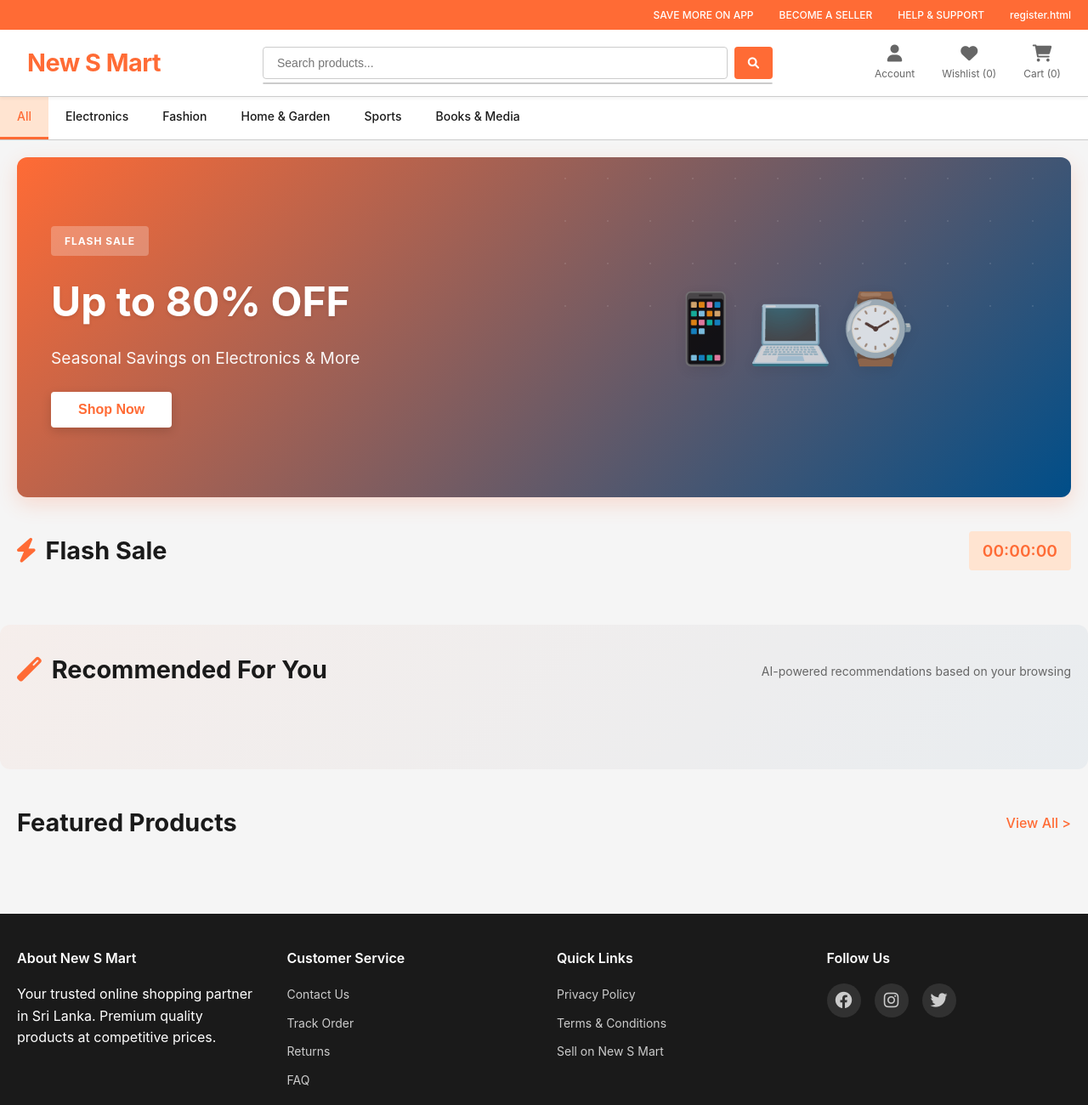
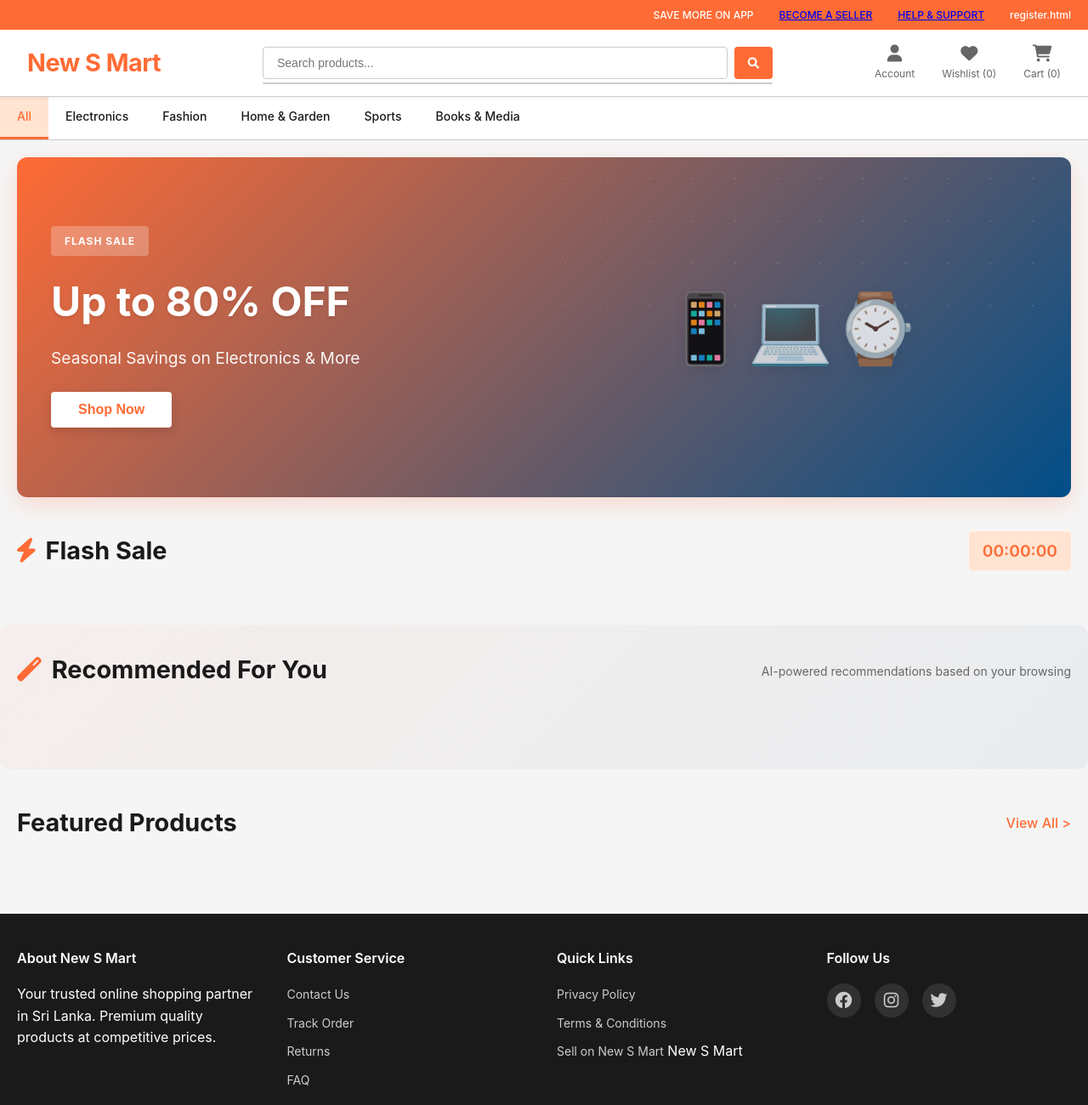
Before and after one commit to NewSMart93/New-S-Mart-Shop, a plain HTML site: page index.html in a window 1280 px wide. Shown: the top 1300 px of the page at 85% size. Drawn offline with Linux system fonts and the light colour scheme.

Commit message:
Add proper links for seller and support navigation

```diff
--- a/index.html
+++ b/index.html
@@ -11,8 +11,8 @@
     <!-- Top Header -->
     <div class="top-header">
         <p>SAVE MORE ON APP</p>
-        <p>BECOME A SELLER</p>
-        <p>HELP & SUPPORT</p>
+<a href="seller-login.html">BECOME A SELLER</a>
+                <a href="contact.html">HELP & SUPPORT</a>
 register.html    </div>
 
     <!-- Main Header/Navbar -->
@@ -121,7 +121,7 @@ register.html    </div>
                 <ul>
                     <li><a href="#">Privacy Policy</a></li>
                     <li><a href="#">Terms & Conditions</a></li>
-                    <li><a href="#">Sell on New S Mart</a></li>
+                    <li><a href="#"><a href="seller-center.html">Sell on New S Mart</a> New S Mart</a></li>
                 </ul>
             </div>
             <div class="footer-section">
```
